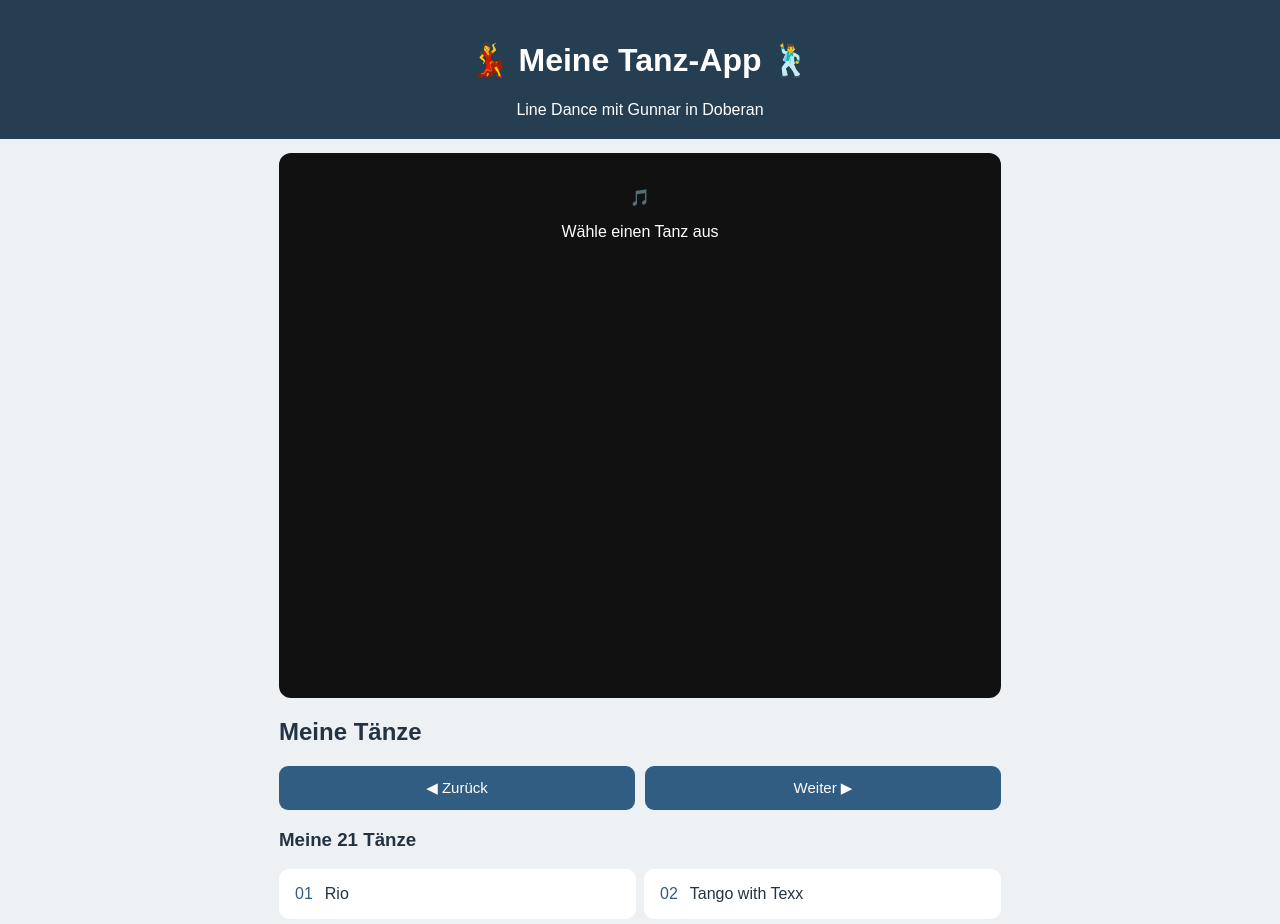
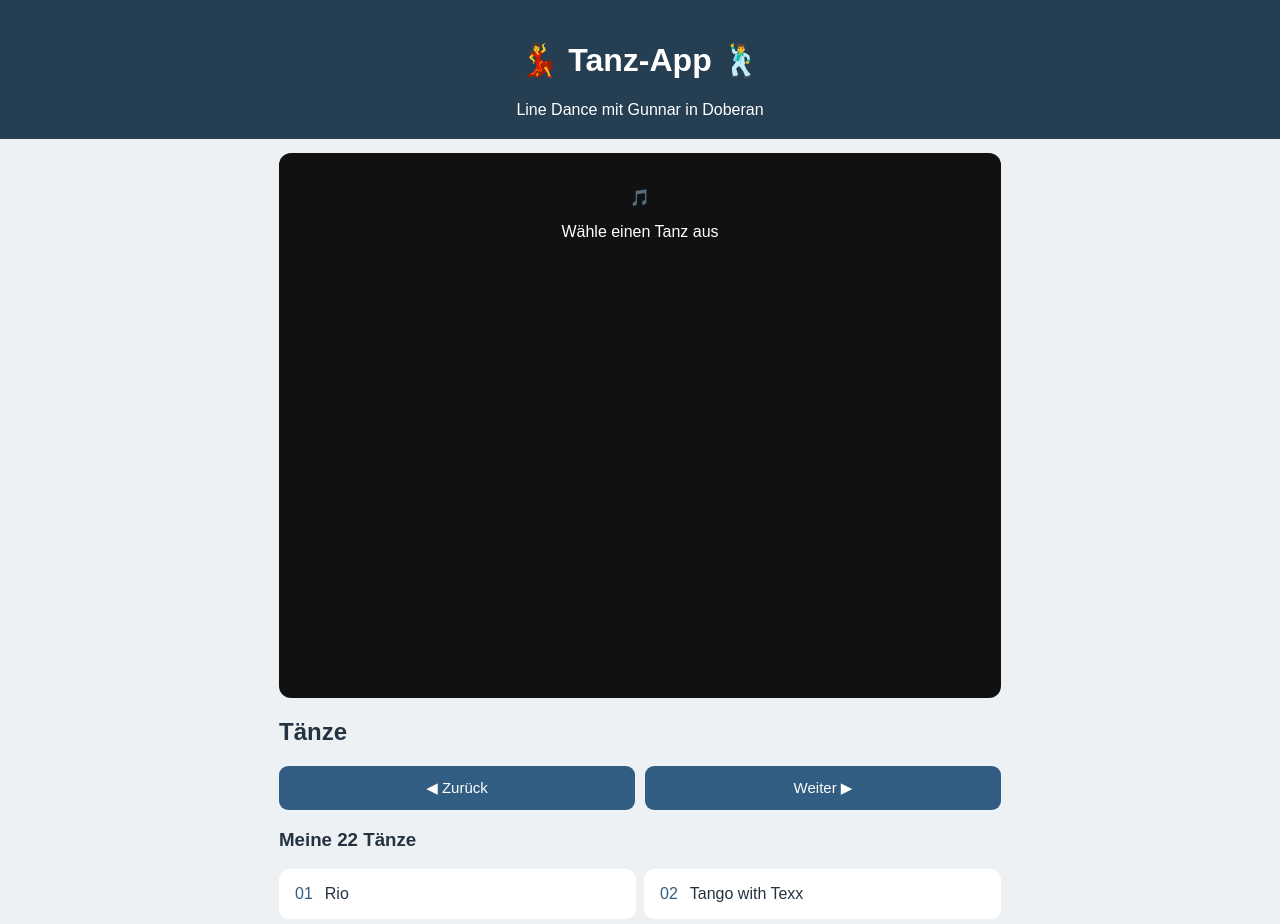
Before and after one commit to gkhintze/meine-tanz-playlist, a plain HTML site: page index.html in a window 1280 px wide. Shown: the top 924 px of the page. Drawn offline with Linux system fonts and the light colour scheme.

Commit message:
Update dance app titles and add new dance

```diff
--- a/index.html
+++ b/index.html
@@ -39,7 +39,7 @@ button{padding:13px;border:0;border-radius:9px;background:#315d82;color:white;fo
 </head>
 <body>
 <header>
-<h1>💃 Meine Tanz-App 🕺</h1>
+<h1>💃 Tanz-App 🕺</h1>
 Line Dance mit Gunnar in Doberan
 </header>
 <main>
@@ -49,12 +49,12 @@ Line Dance mit Gunnar in Doberan
 allow="autoplay; encrypted-media; picture-in-picture"
 allowfullscreen></iframe>
 </div>
-<h2 id="current">Meine Tänze</h2>
+<h2 id="current">Tänze</h2>
 <div class="controls">
 <button onclick="move(-1)">◀ Zurück</button>
 <button onclick="move(1)">Weiter ▶</button>
 </div>
-<h3>Meine 21 Tänze</h3>
+<h3>Meine 22 Tänze</h3>
 <div id="list"></div>
 </main>
 <script>
@@ -72,6 +72,8 @@ const dances=[
 {name:"Shout Shout",id:"2KHKGLbpRHg"},
 {name:"Wanderer",id:"-SJHLqXDPeA"},
 {name:"Southern Blood",id:"CrxpM8zloC4"},
+{name:"Country Walkin'",id:"JrQLvNjsi8w"},
+
 {name:"Ah, Si",id:"XIp4M5j2zvw"},
 {name:"Lindi Shuffle",id:"4wav3Dr16t4"},
 {name:"Broken Heart",id:"n60iy7JTfIg"},
```
